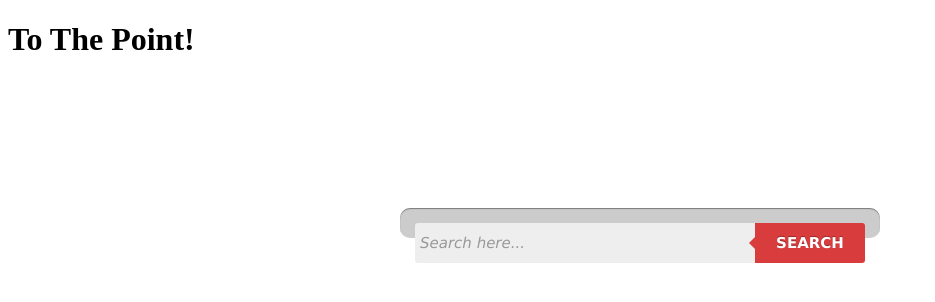
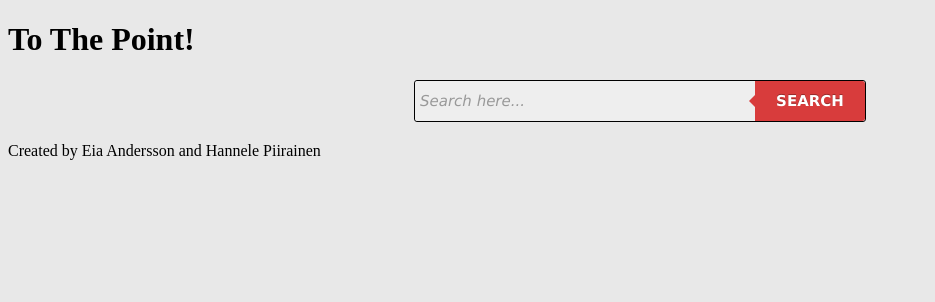
Before and after one commit to TotallyIllogical/mmpu13-vt14-tothepoint, a PHP site: page / in a window 1280 px wide. Shown: the top 302 px of the page, without its empty margins (0-935 px from the left). Run offline with PHP 8.4, Linux system fonts and the light colour scheme.

Commit message:
Prettifying the site

```diff
--- a/include/footer.php
+++ b/include/footer.php
@@ -0,0 +1,4 @@
+
+<p class="creators">Created by Eia Andersson and Hannele Piirainen</p>
+</body>
+</html>
--- a/include/header.php
+++ b/include/header.php
@@ -10,5 +10,3 @@
         <input type="text" placeholder="Search here..." required>
         <button type="submit">Search</button>
     </form>
-</body>
-</html>
--- a/style/style.css
+++ b/style/style.css
@@ -1,12 +1,40 @@
+/*---------------------------------------------------------
+    BODY & MAIN
+---------------------------------------------------------*/
+
+body {
+  background: #e8e8e8;
+  color: #000;
+  -webkit-text-size-adjust: 100%;
+  text-align: justify;
+}
+
+
+/*---------------------------------------------------------
+    SEARCH FORM
+---------------------------------------------------------*/
+
+/* Clear Floats */
+.cf:before, .cf:after{
+    content:"";
+    display:table;
+}
+
+.cf:after{
+    clear:both;
+}
+
+.cf{
+    zoom:1;
+}
+
+
 /* Form wrapper styling */
 .form-wrapper {
     width: 450px;
-    padding: 15px;
-    margin: 150px auto 50px auto;
-    background: #444;
-    background: rgba(0,0,0,.2);
-    border-radius: 10px;
-    box-shadow: 0 1px 1px rgba(0,0,0,.4) inset, 0 1px 0 rgba(255,255,255,.2);
+    margin: 20px auto;
+    border: 1px solid #000;
+    border-radius: 3px;
 }
 
 /* Form text input */
@@ -97,3 +125,12 @@
     border: 0;
     padding: 0;
 }
+
+/*-----------------------
+Result structor
+-----------------------*/
+.wrapper {
+  width: 840px;
+  margin: 0 auto;
+  background: #fff;
+}
```
